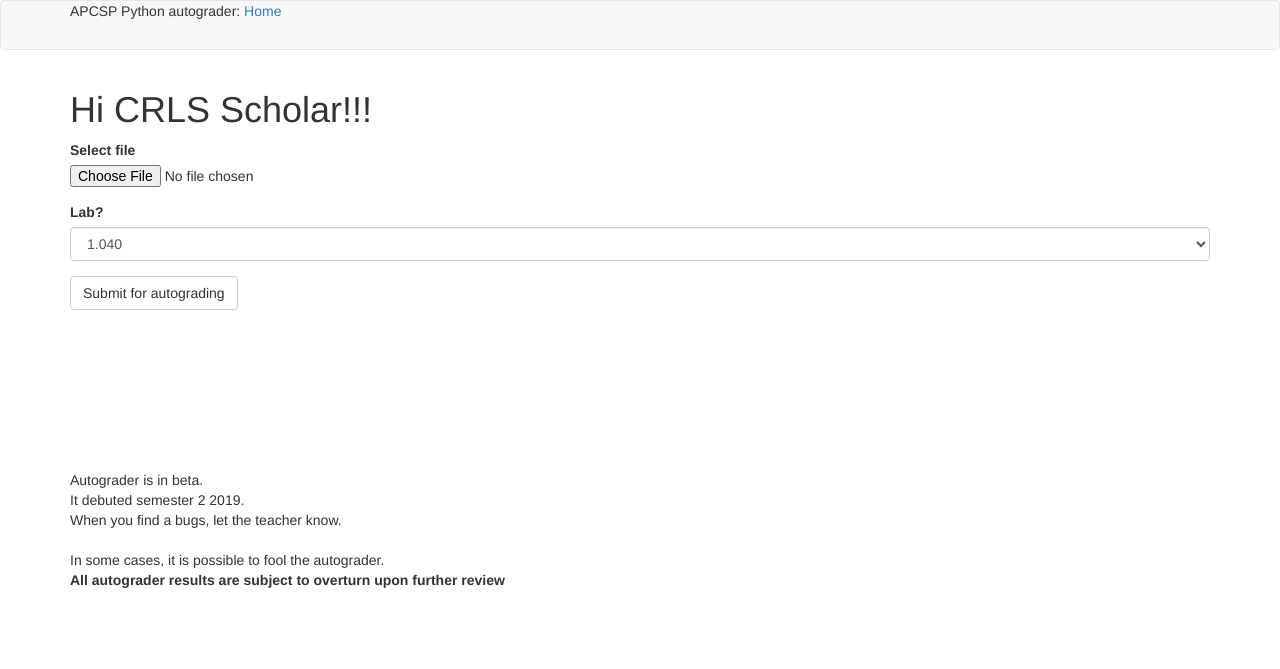
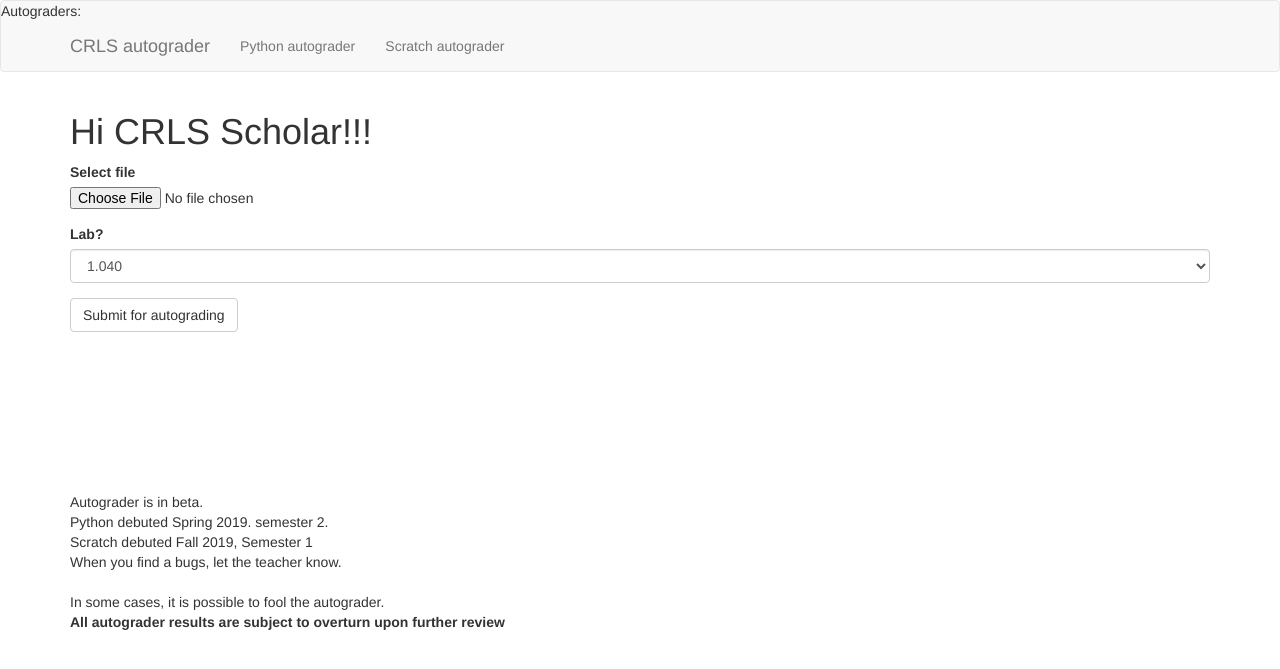
Before and after one commit to Derp7777/CRLS_APCSP_autograder, a Flask app: page / in a window 1280 px wide. Shown: the top 669 px of the page. Run offline with Flask 2, Linux system fonts and the light colour scheme; some libraries are stand-ins or nearby versions.

Commit message:
added skeleton for scratch labs

```diff
--- a/app/forms.py
+++ b/app/forms.py
@@ -6,10 +6,17 @@ class UploadForm(FlaskForm):
     file = FileField('Select file')
     lab = SelectField('Lab?', choices=[('1.040', '1.040'), ('1.060', '1.060'), ('2.020','2.020'),
                                        ('2.032a', '2.032a'), ('2.032b', '2.032b'), ('2.040', '2.040'),
-                                       ('2.051a','2.051a'), ('2.051b','2.051b'), ('3.011','3.011'),
+                                       ('2.051a', '2.051a'), ('2.051b','2.051b'), ('3.011','3.011'),
                                        ('3.020', '3.020'),  ('3.026', '3.026'),  ('4.011', '4.011'),
                                        ('4.021', '4.021'), ('4.022', '4.022'),  ('4.025', '4.025'),
-                                       ('4.031', '4.031'),  ('4.036', '4.036'), ('6.011', '6.011'), ('6.021', '6.021'), ('6.031', '6.031'),
+                                       ('4.031', '4.031'),  ('4.036', '4.036'), ('6.011', '6.011'), ('6.021', '6.021'),
+                                       ('6.031', '6.031'),
                                        ('6.041', '6.041'), ('7.021', '7.021'), ('7.031', '7.031'),
-                                       ('7.034', '7.034'),] )
+                                       ('7.034', '7.034'), ])
     submit = SubmitField('Submit for autograding')
+
+
+class UploadScratchForm(FlaskForm):
+    file = FileField('Select file')
+    lab = SelectField('Lab?', choices=[('1.3', '1.3'), ])
+    submit = SubmitField('Submit for autograding')
--- a/app/routes.py
+++ b/app/routes.py
@@ -1,6 +1,6 @@
 from flask import render_template, url_for, request, redirect, flash
 from app import app
-from app.forms import UploadForm
+from app.forms import UploadForm, UploadScratchForm
 from werkzeug.utils import secure_filename
 import os
 
@@ -40,6 +40,33 @@ def index():
     return render_template('index.html', title='Home', user=user, form=form)
 
 
+@app.route('/scratch', methods=['GET', 'POST'])
+def scratch():
+    if request.method == 'POST':
+        if 'file' not in request.files:
+            flash('Please select a file')
+            return redirect(request.url)
+        file = request.files['file']
+        if file.filename == '':
+            flash('No file selected')
+            return redirect(request.url)
+        if not allowed_file(file.filename):
+            flash('This type of file not allowed.  Only files ending in .py.'
+                  '  In particular, Google doc and text files are not allowed.'
+                  'You have to turn in a Scratch 3 file')
+            return redirect(request.url)
+        if file and allowed_file(file.filename):
+            filename = secure_filename(file.filename)
+            file.save(os.path.join(app.config['UPLOAD_FOLDER'], filename))
+            flash(file.filename + ' uploaded')
+            if request.form['lab'] in ['1.3', ]:
+                return redirect(url_for('scratch_feedback_' + request.form['lab'].replace(".", ""), filename=filename))
+
+    form = UploadScratchForm()
+    user = {'username': 'CRLS Scratch Scholar!!'}
+    return render_template('index.html', title='Home', user=user, form=form)
+
+
 @app.route('/feedback_1040')
 def feedback_1040():
 
--- /dev/null
+++ b/app/scratch_labs/__init__.py
@@ -0,0 +1 @@
+YEAR = '2019'
--- a/app/templates/base.html
+++ b/app/templates/base.html
@@ -8,9 +8,24 @@
 
 {% block navbar %}
     <nav class="navbar navbar-default">
+        Autograders:
         <div class="container">
             <div class="navbar-header">
-                APCSP Python autograder: <a href="{{ url_for('index') }}">Home</a>
+                <button type="button" class="navbar-toggle collapsed" data-toggle="collapse" data-target="#bs-example-navbar-collapse-1" aria-expanded="false">
+                    <span class="sr-only">Toggle navigation</span>
+                    <span class="icon-bar"></span>
+                    <span class="icon-bar"></span>
+                    <span class="icon-bar"></span>
+                </button>
+                 <a class="navbar-brand" href="{{ url_for('index') }}">CRLS autograder</a>
+
+
+            </div>
+            <div class="collapse navbar-collapse" id="bs-example-navbar-collapse-1">
+                <ul class="nav navbar-nav">
+                    <li><a href="{{ url_for('index') }}">Python autograder</a>
+                    <li><a href="{{ url_for('scratch') }}">Scratch autograder</a>
+                </ul>
             </div>
         </div>
     </nav>
--- a/app/templates/index.html
+++ b/app/templates/index.html
@@ -6,7 +6,8 @@
     {{ wtf.quick_form(form, enctype="multipart/form-data") }}
     <p> <br><br><br><br><br><br><br><br>Autograder is in beta. <br>
 
-      It debuted semester 2 2019.<br>
+      Python debuted Spring 2019. semester 2.<br>
+        Scratch debuted Fall 2019, Semester 1 <br>
       When you find a bugs, let the teacher know.<br><br>
 
       In some cases, it is possible to fool the autograder.<br>
--- a/config.py
+++ b/config.py
@@ -3,4 +3,4 @@ import os
 class Config(object):
     SECRET_KEY = os.environ.get('SECRET_KEY') or 'you-will-never-guess'
     UPLOAD_FOLDER = '/tmp'
-    ALLOWED_EXTENSIONS = set(['py'])
+    ALLOWED_EXTENSIONS = set(['py', 'sb3'])
```
